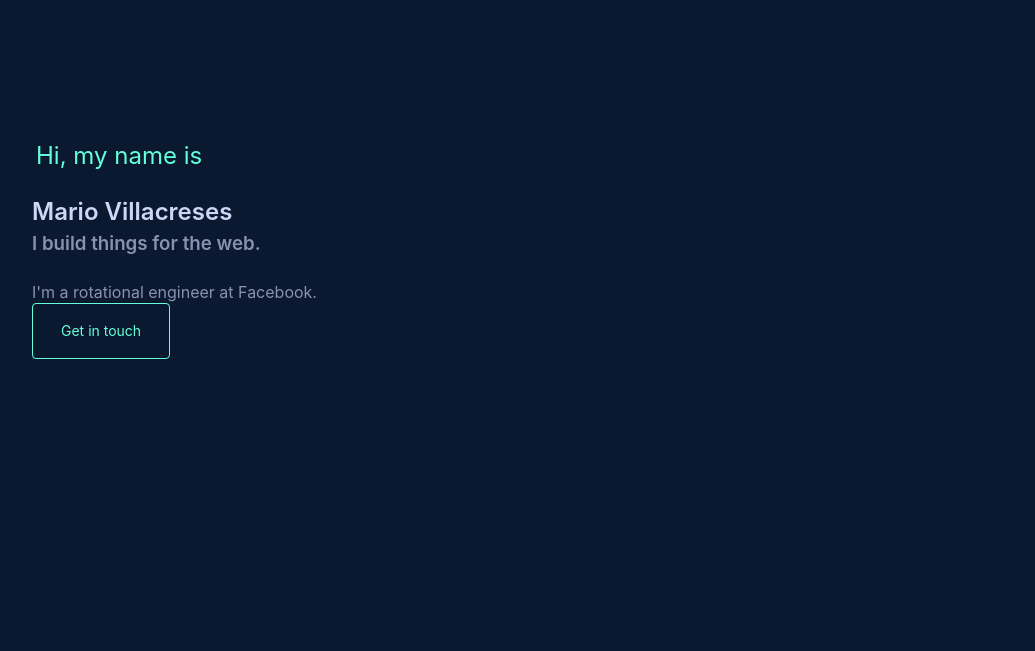
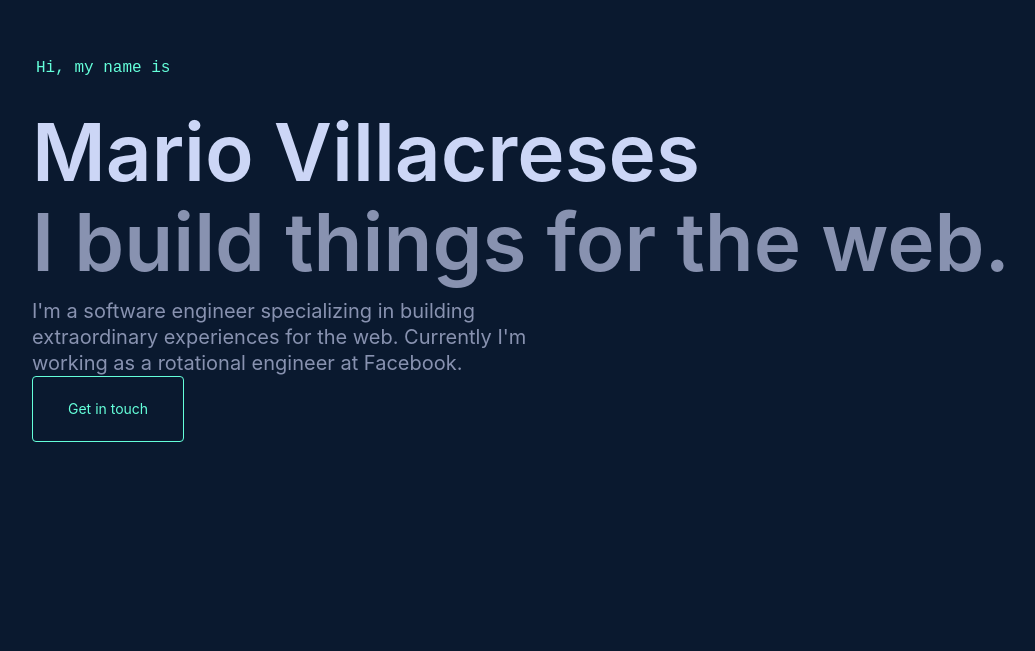
Before and after one commit to villacreses/personal-site-v2, a Next.js app: page / in a window 1280 px wide. Shown: the part 149-800 px from the top of the page, without its empty margins (118-1153 px from the left). Built offline with nearby package versions, Linux system fonts and the light colour scheme.

Commit message:
Add font styles

```diff
--- a/components/Section.module.scss
+++ b/components/Section.module.scss
@@ -13,8 +13,9 @@
   h1 {
     margin: 0 0 30px 4px;
     color: styleVars.$green;
-    size: clamp(styleVars.$fz-sm, 5vw, styleVars.$fz-md);
+    font-size: clamp(#{styleVars.$fz-sm}, 5vw, #{styleVars.$fz-md});
     font-weight: 400;
+    font-family: styleVars.$font-mono;
   }
 
   h3 {
--- a/pages/_app.tsx
+++ b/pages/_app.tsx
@@ -1,5 +1,6 @@
-import '../styles/globals.scss'
-import type { AppProps } from 'next/app'
+import '../styles/globals.scss';
+import '../styles/shared.scss';
+import type { AppProps } from 'next/app';
 
 function MyApp({ Component, pageProps }: AppProps) {
   return <Component {...pageProps} />
--- a/pages/index.tsx
+++ b/pages/index.tsx
@@ -7,15 +7,20 @@ import {
 
 const Test = () => (
   <div>
+    <Head>
+      <title>Mario Villacreses</title>
+    </Head>
     <main className="fillHeight">
       <Section>
         <header>
           <h1>Hi, my name is</h1>
-          <h2>Mario Villacreses</h2>
-          <h3>I build things for the web.</h3>
+          <h2 className="big-heading">Mario Villacreses</h2>
+          <h3 className="big-heading">I build things for the web.</h3>
         </header>
         <p>
-          I&apos;m a rotational engineer at Facebook.
+          I&apos;m a software engineer specializing in building extraordinary{' '}
+          experiences for the web. Currently I&apos;m working as
+          a rotational engineer at Facebook.
         </p>
         <ActionButton href="mailto:MarioVillacreses@outlook.com">
           Get in touch
--- a/styles/_styleVars.scss
+++ b/styles/_styleVars.scss
@@ -29,3 +29,7 @@ $nav-height: 100px;
 $nav-scroll-height: 70px;
 $tab-height: 42px;
 $tab-width: 120px;
+
+// fonts
+$font-sans: 'Calibre','Inter','San Francisco','SF Pro Text',-apple-system,system-ui,sans-serif;
+$font-mono: 'SF Mono','Fira Code','Fira Mono','Roboto Mono',monospace
--- a/styles/globals.scss
+++ b/styles/globals.scss
@@ -1,17 +1,21 @@
 @use './styleVars';
+
+* {
+  box-sizing: border-box;
+}
 
 html,
 body {
   padding: 0;
   margin: 0;
-  font-family: -apple-system, BlinkMacSystemFont, Segoe UI, Roboto, Oxygen,
-    Ubuntu, Cantarell, Fira Sans, Droid Sans, Helvetica Neue, sans-serif;
+  font-family: styleVars.$font-sans;
   width: 100%;
   min-height: 100%;
   overflow-x: hidden;
   background-color: styleVars.$navy;
   color: styleVars.$slate;
   line-height: 1.3;
+  font-size: styleVars.$fz-xl;
 }
 
 main {
@@ -88,7 +92,3 @@ p {
     }
   }
 }
-
-* {
-  box-sizing: border-box;
-}
--- /dev/null
+++ b/styles/shared.scss
@@ -0,0 +1,6 @@
+@use './styleVars';
+
+.big-heading {
+  margin: 0;
+  font-size: clamp(40px, 8vw, 80px);
+}
```
